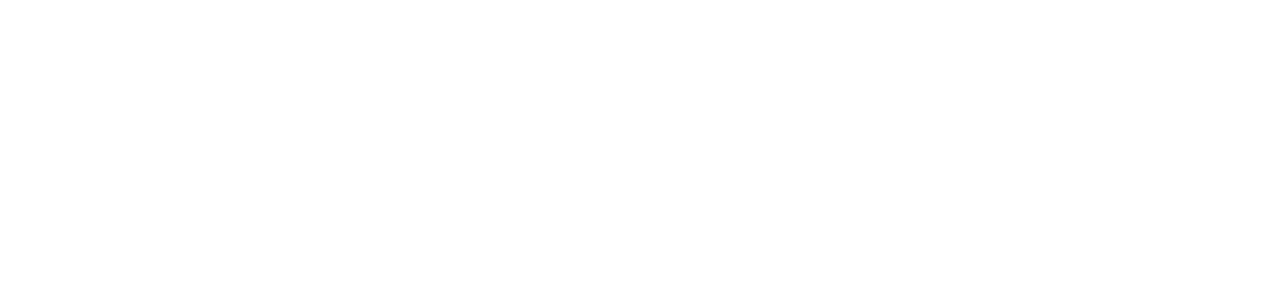
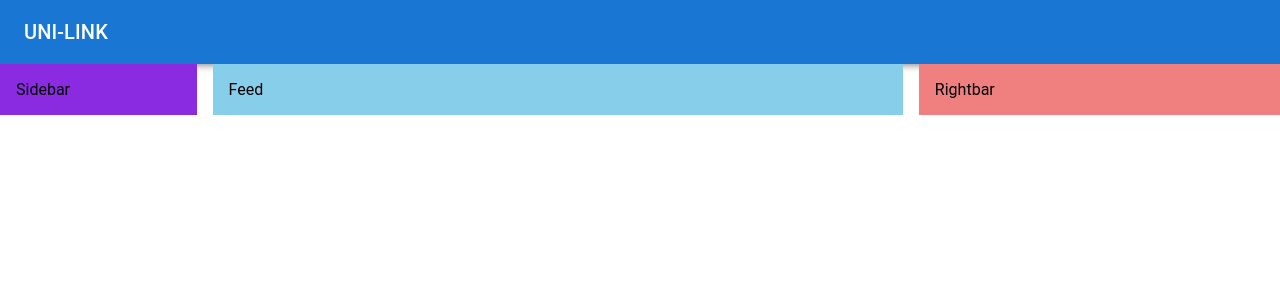
Before and after one commit to navigill7/Networking_Site, a React (Create React App) app in the folder client/: page / in a window 1280 px wide. Shown: the top 300 px of the page. Built offline with nearby package versions, Linux system fonts and the light colour scheme.

Commit message:
adding navbar

```diff
--- a/client/src/App.js
+++ b/client/src/App.js
@@ -1,14 +1,24 @@
-
-
+import Rightbar from "./components/Rightbar";
+import Sidebar from "./components/Sidebar";
+import Feed from "./components/Feed"
+import { Box, Container, Stack } from "@mui/material";
+import Divider from "@mui/material";
+import Navbar from "./components/Navbar";
 
 
 function App() {
 
 
   return (
-    <div className="App">
+    <Box>
+      <Navbar/>
+      <Stack direction="row" spacing={2} justifyContent="space-between" >
+        <Sidebar/>
+        <Feed/>
+        <Rightbar/>
+      </Stack>
 
-    </div>
+    </Box>
   );
 }
 
--- a/client/src/components/Feed.jsx
+++ b/client/src/components/Feed.jsx
@@ -1,8 +1,9 @@
+import { Box } from '@mui/material'
 import React from 'react'
 
 const Feed = () => {
   return (
-    <div>Feed</div>
+    <Box bgcolor="skyblue" flex={4} p={2}>Feed</Box>
   )
 }
 
--- a/client/src/components/Navbar.jsx
+++ b/client/src/components/Navbar.jsx
@@ -1,8 +1,26 @@
+import { AppBar, Toolbar, Typography } from '@mui/material'
 import React from 'react'
+import styled from '@emotion/styled'
+import CableIcon from '@mui/icons-material/Cable';
+const StyledToolbar = styled(Toolbar)({
+    display : "flex",
+    justifyContent: "space-between"
+})
 
 const Navbar = () => {
   return (
-    <div>Navbar</div>
+    <AppBar position='stick'>
+        <StyledToolbar >
+           <Typography variant='h6' sx={{
+            display:{
+                xs: "none",
+                sm: "block"
+            }
+
+           }}> UNI-LINK</Typography>
+           <CableIcon sx={{display:{xs:"block" , sm: "none"}}}/>
+        </StyledToolbar>
+    </AppBar>
   )
 }
 
--- a/client/src/components/Rightbar.jsx
+++ b/client/src/components/Rightbar.jsx
@@ -1,8 +1,14 @@
+import { Box } from '@mui/material'
 import React from 'react'
 
 const Rightbar = () => {
   return (
-    <div>Rightbar</div>
+    <Box bgcolor="lightcoral" flex={2} p={2} sx={{
+        display: {
+            sm: "block",
+            xs: "none"
+        }
+    }}>Rightbar</Box>
   )
 }
 
--- a/client/src/components/Sidebar.jsx
+++ b/client/src/components/Sidebar.jsx
@@ -1,8 +1,14 @@
+import { Box } from '@mui/material'
 import React from 'react'
-
+import {} from "@mui/material"
 const Sidebar = () => {
   return (
-    <div>Sidebar</div>
+    <Box bgcolor="blueviolet" flex={1} p={2} sx={{
+        display: {
+            xs: "none",
+            sm: "block"
+        }
+    }}>Sidebar</Box>
   )
 }
 
```
Also changed, not shown: client/src/public/assets/unilink-high-resolution-logo-white.svg (added).
